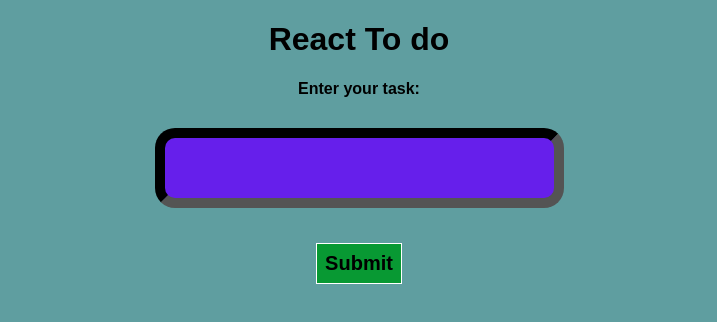
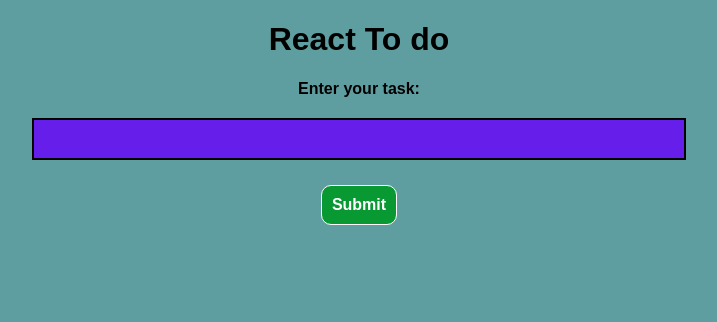
Before and after one commit to BorisSiman/Todo-Reactjs-App, a React app: page / in a window 1280 px wide. Shown: the top 322 px of the page, without its empty margins (281-998 px from the left). Built offline with nearby package versions, Linux system fonts and the light colour scheme.

Commit message:
adding adjustments and styling

```diff
--- a/src/components/Tasks/Task/Done.js
+++ /dev/null
@@ -1,7 +0,0 @@
-import React from 'react';
-
-const done = (props) => (
-    <div>{props.test}</div>
-)
-
-export default done;
--- a/src/components/Tasks/Task/Task.js
+++ b/src/components/Tasks/Task/Task.js
@@ -4,10 +4,10 @@ import classes from './task.css';
 
 const task = (props) => {
     return (
-        <div id='cd' className={classes.lt} >
-    <button onClick={props.click}> Delete task </button>
-    <button onClick={props.finish}> Finish task </button><br/>
+        <div className={classes.lt} >
     <span style={{textDecoration: props.done ? 'line-through' : 'none'}}>{props.taskName}</span>
+    <button className={classes.button1} onClick={props.click}> Delete task </button>
+    <button className={classes.button1} onClick={props.finish}>Finish task</button>
       </div>
     )
 }
--- a/src/components/Tasks/Task/task.css
+++ b/src/components/Tasks/Task/task.css
@@ -1,24 +1,18 @@
 .lt {
-    background-color: blueviolet;
-    text-align: center;
-    padding: 20px;
-    margin: 0px auto;
-    margin-bottom: 20px;
-    margin-top: 20px;
-    border: 1px solid white;
-    border-radius: 20px;
-    font-weight: 700;
-    font-size: 30px;
-    color: white;
-    width: 40%;
+    background-color: royalblue;
+    padding: 10px;
+    margin: 0;
+    border-bottom: 1px solid white;
+
 }
 
-button{
-    background-color:white;
-    font: inherit;
-    border: 1px solid blue;
-    padding: 8px;
-    cursor: pointer;
-    margin: 10px;
-    font-size: 20px;
+.button1{
+        background-color:royalblue;
+        font: inherit;
+        border: 1px solid white;
+        padding: 8px;
+        cursor: pointer;
+        color: white;
+        border-radius: 0px;
+        margin: 0;
 }
--- a/src/components/Tasks/Tasks.js
+++ b/src/components/Tasks/Tasks.js
@@ -1,7 +1,5 @@
 import React from 'react';
 import Task from './Task/Task';
-import Done from './Task/Done';
-import Hoc from '../../hoc/Hoc';
 
 const tasks = (props) => props.singleTask.map((task, index) => {
     return (
--- a/src/components/cockpit/Cockpit.css
+++ b/src/components/cockpit/Cockpit.css
@@ -1,27 +1,35 @@
 input{
     background:rgb(102, 31, 235);
     color: white;
-    border-radius: 20px;
-    width: 30%;
-    height: 40px;
-    border-width: 10px;
-    border-color:black;
-    margin: 30px;
+    height: auto;
+    width: 50%;
+    margin-top: 20px;
+    margin-bottom: 20px;
+    font: inherit;
+    border: 2px solid black;
     font-weight: 700;
     padding: 10px;
-    font-size: 30px;
-    text-align: center;
+}
+input:focus{
+    background-color: royalblue;
 }
 
-.sbutton{
+ button{
     background-color:rgb(8, 153, 51);
     border: 1px solid white;
-    font-size: 20px;
+    font: inherit;
     margin: 5px;
-
+    padding: 10px;
+    color: white;
+    border-radius: 10px;
+    cursor: pointer;
+}
+button:hover{
+    background-color: slategrey;
 }
 
 div{
     font-weight: 700;
     margin: 5px;
+    text-align: center;
 }
--- a/src/containers/App.css
+++ /dev/null
@@ -1,7 +0,0 @@
-.app{
-    text-align: center;
-    margin: 20px;
-}
-.style{
-    text-decoration: line-through;
-}
--- a/src/containers/App.js
+++ b/src/containers/App.js
@@ -1,6 +1,5 @@
 import React, { Component } from 'react';
 import UniqueId from 'react-html-id';
-import classes from './App.css';
 
 import Tasks from '../components/Tasks/Tasks';
 import Cockpit from '../components/cockpit/Cockpit';
@@ -49,7 +48,7 @@ class App extends Component {
     console.log(task);
     tasks.splice(taskIndex, 1);
     task.done = !task.done;
-    tasks.push(task);
+    tasks.splice(taskIndex, 0, task);
     this.setState({tasks: tasks});
   }
 
@@ -63,7 +62,7 @@ class App extends Component {
       />
     )
     return (
-      <div className={classes.app}>
+      <div>
       <Cockpit
       click = {this.deleteInputHandler}
       addTask = {this.addTaskHandler}
```
